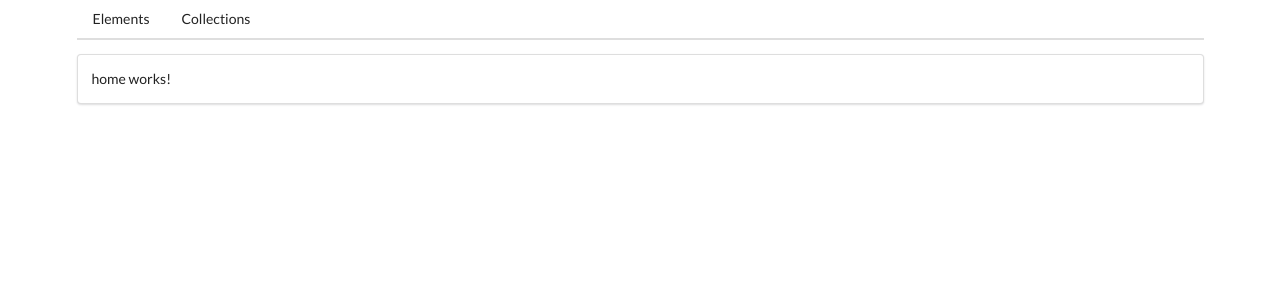
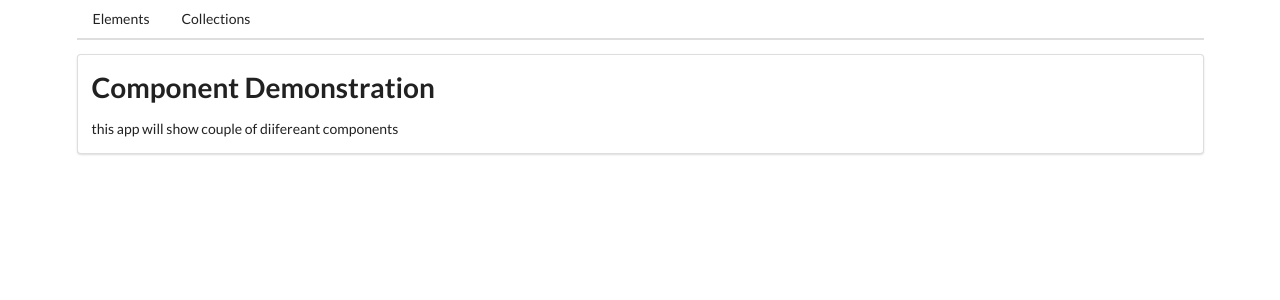
Before and after one commit to ManuDev03/angular-modules-project, an Angular app: page / in a window 1280 px wide. Shown: the top 300 px of the page. Built offline with nearby package versions, Linux system fonts and the light colour scheme.

Commit message:
landing & notfound components

```diff
--- a/src/app/home/home.component.html
+++ b/src/app/home/home.component.html
@@ -1 +1,2 @@
-<p>home works!</p>
+<h1>Component Demonstration</h1>
+<p> this app will show couple of diifereant components</p>
--- a/src/app/not-found/not-found.component.html
+++ b/src/app/not-found/not-found.component.html
@@ -1 +1 @@
-<p>not-found works!</p>
+<h3>Oops..Page not found!</h3>
```
